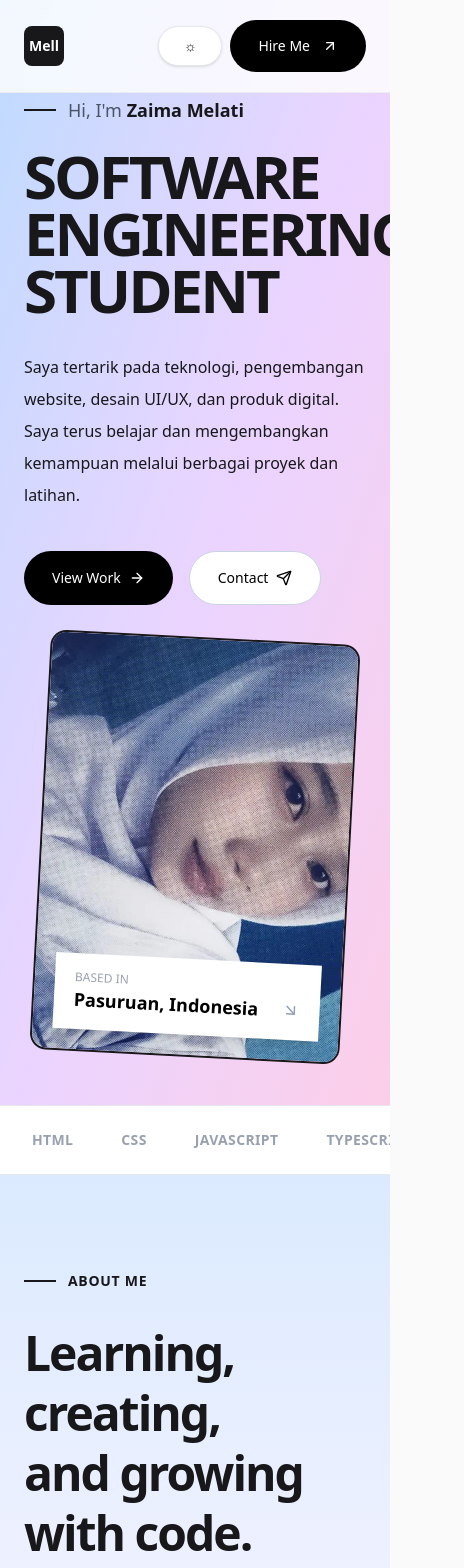
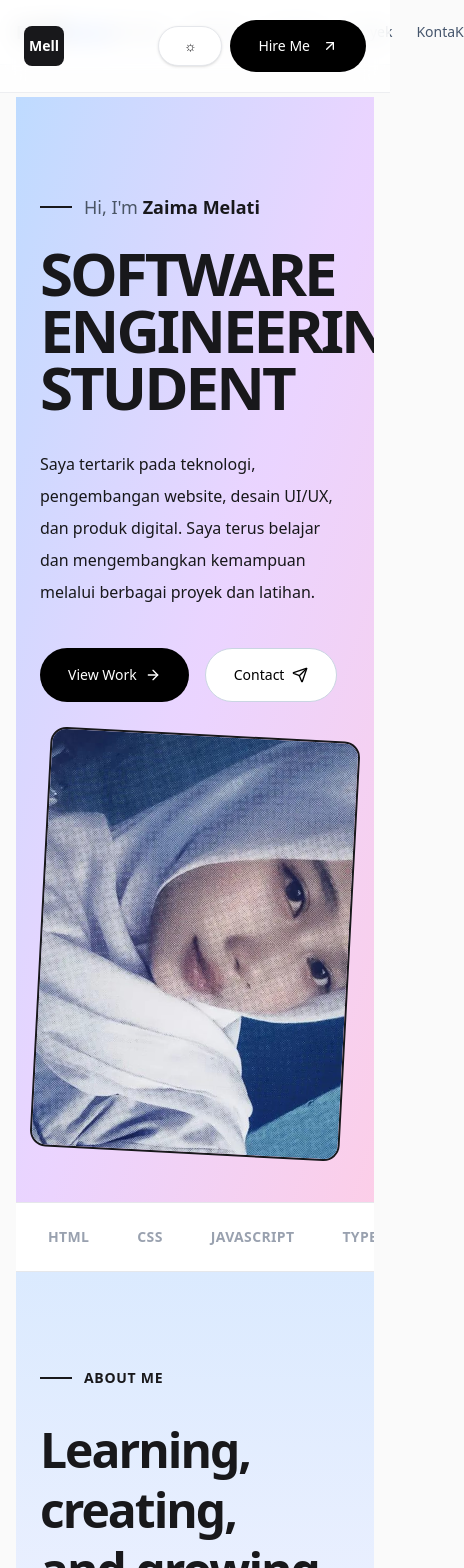
Before and after one commit to zaimamelati/portfolio, a Next.js app: page / in a window 390 px wide. Shown: the top 1568 px of the page, 464 px wide, since content can reach past the window. Built offline with nearby package versions, Linux system fonts and the light colour scheme.

Commit message:
Fix contact section layout on mobile

```diff
--- a/src/app/layout.tsx
+++ b/src/app/layout.tsx
@@ -1,19 +1,42 @@
-import type { Metadata } from "next";
-import "./globals.css";
-
+import type { Metadata } from 'next';
+import Link from 'next/link';
+import './globals.css';
 export const metadata: Metadata = {
-  title: "Zaima — Portfolio",
-  description: "Personal portfolio of Zaima",
+  title: 'Website Profil Siswa & Portfolio — Next.js',
+  description: 'Portofolio karya teknologi siswa SMK RPL',
 };
-
 export default function RootLayout({
   children,
-}: Readonly<{
+}: {
   children: React.ReactNode;
-}>) {
+}) {
   return (
-    <html lang="en">
-      <body>{children}</body>
+    <html lang="id">
+      <body className="min-h-screen flex flex-col bg-slate-50 text-slate-900 font-sans">
+        {/* Navigasi Utama Global */}
+        <header className="sticky top-0 z-50 bg-white/90 backdrop-blur-md border-b border-slate-200">
+          <div className="max-w-5xl mx-auto px-4 h-16 flex items-center justify-between">
+            <Link href="/" className="font-extrabold text-lg text-slate-900 tracking-tight">
+              Profil<span className="text-blue-600">Siswa</span>
+            </Link>
+            <nav className="flex items-center gap-6 text-sm font-medium text-slate-600">
+              <Link href="/" className="hover:text-blue-600 transition">Beranda</Link>
+              <Link href="/tentang" className="hover:text-blue-600 transition">Tentang</Link>
+              <Link href="/keahlian" className="hover:text-blue-600 transition">Keahlian</Link>
+              <Link href="/proyek" className="hover:text-blue-600 transition">Proyek</Link>
+              <Link href="/kontak" className="hover:text-blue-600 transition">KontaK</Link>
+            </nav>
+          </div>
+        </header>
+        {/* Konten Halaman Dinamis */}
+        <div className="flex-1 max-w-5xl mx-auto px-4 py-8 w-full">
+          {children}
+        </div>
+        {/* Footer Global */}
+        <footer className="border-t border-slate-200 bg-white py-6 text-center text-xs text-slate-500">
+          <p>Project Pembelajaran Next.js App Router — SMK RPL / PPLG</p>
+        </footer>
+      </body>
     </html>
   );
-}
+  }
--- a/src/app/page.tsx
+++ b/src/app/page.tsx
@@ -1,3 +1,4 @@
+import Intro from "../components/Intro";
 import Navbar from "../components/Navbar";
 import Hero from "../components/Hero";
 import TechStack from "../components/TechStack";
@@ -10,6 +11,7 @@ import Footer from "../components/Footer";
 export default function Home() {
   return (
     <>
+      <Intro />
       <Navbar />
 
       <main>
--- a/src/components/Contact.tsx
+++ b/src/components/Contact.tsx
@@ -12,13 +12,6 @@ const CONTACT_INFO = {
 // ====================================================
 
 const contactRows = [
-  {
-    label: "WhatsApp",
-    value: "Chat langsung",
-    href: `https://wa.me/${CONTACT_INFO.whatsappNumber}?text=${encodeURIComponent(
-      CONTACT_INFO.whatsappMessage
-    )}`,
-  },
   {
     label: "Email",
     value: CONTACT_INFO.email,
@@ -55,7 +48,7 @@ export default function Contact() {
 
         <div className="flex items-center">
           <p className="text-lg text-neutral-500">
-            Pilih salah satu cara di samping untuk menghubungi saya.
+            Pilih salah satu cara di bawah untuk menghubungi saya.
           </p>
         </div>
       </div>
--- a/src/components/Hero.tsx
+++ b/src/components/Hero.tsx
@@ -72,27 +72,9 @@ export default function Hero() {
                 alt="Profile"
                 className="h-full w-full object-cover"
               />
-
-              {/* Location */}
-              <div className="absolute bottom-5 left-5 right-5 bg-white px-5 py-4 shadow-lg">
-
-                <p className="text-xs font-medium text-gray-400">
-                  BASED IN
-                </p>
-
-                <div className="flex items-center justify-between">
-                  <p className="text-lg font-bold text-black">
-                    Pasuruan, Indonesia
-                  </p>
-                  <ArrowDownRight size={18} className="text-slate-400" />
-                </div>
-
-              </div>
             </div>
-
           </div>
         </div>
-
       </div>
     </section>
   );
--- /dev/null
+++ b/src/components/Intro.tsx
@@ -0,0 +1,41 @@
+"use client";
+
+import { useEffect, useState } from "react";
+
+export default function Intro() {
+  const [show, setShow] = useState(true);
+
+  useEffect(() => {
+    const timer = setTimeout(() => setShow(false), 2500);
+    return () => clearTimeout(timer);
+  }, []);
+
+  if (!show) return null;
+
+  return (
+    <div className="fixed inset-0 z-[100] flex flex-col items-center justify-center bg-white transition-opacity duration-700">
+      <div className="mb-8 flex h-16 w-16 animate-bounce items-center justify-center rounded-2xl bg-black text-lg font-bold text-white">
+        Mellatyy
+      </div>
+
+      <div className="mb-4 flex items-center gap-3">
+        <div className="h-px w-8 bg-gray-300" />
+        <p className="text-xs font-bold tracking-widest text-gray-400">
+          WELCOME
+        </p>
+        <div className="h-px w-8 bg-gray-300" />
+      </div>
+
+      <h1 className="animate-pulse text-5xl font-black tracking-tight">
+        Mell<span className="text-gray-300">.</span>
+      </h1>
+
+      <p className="mt-4 text-sm font-medium tracking-widest text-gray-400">
+        ZAIMA MELATI
+      </p>
+      <p className="mt-1 text-xs tracking-widest text-gray-300">
+        WEB DEVELOPER
+      </p>
+    </div>
+  );
+}
--- a/src/data/projects.ts
+++ b/src/data/projects.ts
@@ -11,7 +11,7 @@ export const projects = [
   },
   {
     title: "My App",
-    category: "UI/UX Design",
+    category: "Web App",
     description:
       "Project frontend untuk mencoba dan mengeksplorasi berbagai fitur dashboard analitik menggunakan Next.js.",
     image: "/projects/my-app.png",
@@ -19,4 +19,14 @@ export const projects = [
     liveUrl: "https://nextjs-v2-iu569k2rs-zaimamelati-7202s-projects.vercel.app",
     githubUrl: "https://github.com/zaimamelati/nextjs-v2",
   },
+  {
+    title: "MenuKu",
+    category: "UI/UX Design",
+    description:
+      "Desain UI aplikasi rekomendasi menu makanan berdasarkan bahan yang tersedia di rumah, lengkap dengan alur login, daftar bahan, dan kategori waktu makan.",
+    image: "/projects/menuku.png",
+    tags: ["Figma", "UI/UX Design"],
+    liveUrl: "https://www.figma.com/proto/wUd36OpgT4VpQmW1O9IdzV/Untitled?node-id=0-1&t=Fcjj8TChNvjGGbZx-1",
+    githubUrl: "https://www.figma.com/proto/wUd36OpgT4VpQmW1O9IdzV/Untitled?node-id=0-1&t=Fcjj8TChNvjGGbZx-1",
+  },
 ];
```
Also changed, not shown: public/projects/menuku.png (added).
